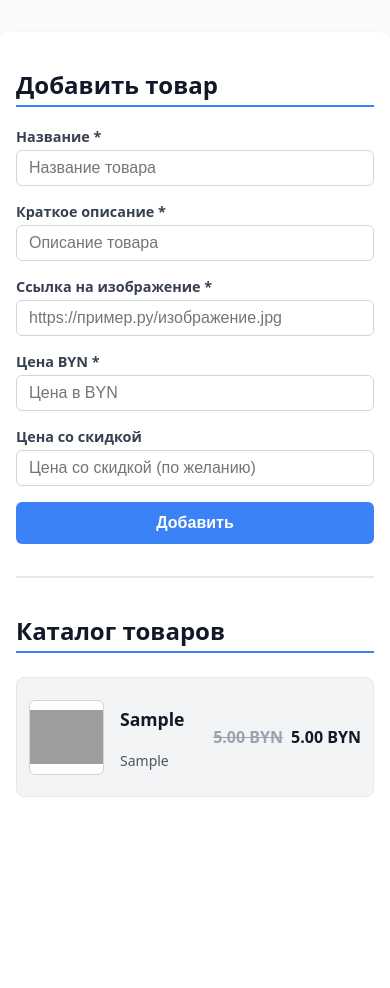
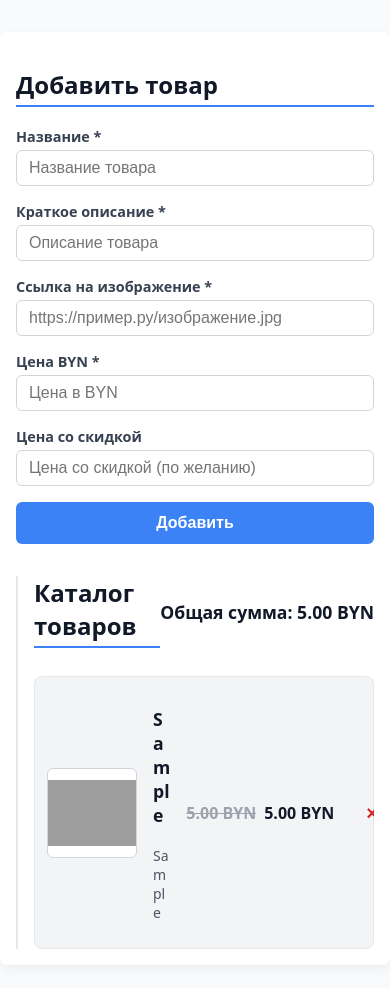
Before and after one commit to skirwey/itstep_course, a React app in the folder Catalog/: page / in a window 390 px wide. Both pictures are taken after typing "Sample", "Sample", "https://example.com", "5", "5" into the empty fields and a click on the button "Добавить". Built offline with nearby package versions, Linux system fonts and the light colour scheme; grey boxes are pictures that could not be loaded.

Commit message:
каталог туду

```diff
--- a/Catalog/src/js/ProductCatalog.js
+++ b/Catalog/src/js/ProductCatalog.js
@@ -1,6 +1,5 @@
-import '../scss/index.scss';
+// ProductCatalog.jsx
 import React, { useEffect, useState } from "react";
-import ReactDOM from "react-dom/client";
 
 const LS_KEY = "productCatalog";
 
@@ -33,24 +32,19 @@ export default function ProductCatalog() {
     setForm({ ...form, [name]: value });
   }
 
-    function validateForm () {
+  function validateForm() {
     const { title, description, image, price, discountPrice } = form;
-        if (
-            title === "" || description === "" || image === "" || price === ""
-        ) {
+    if (title === "" || description === "" || image === "" || price === "") {
       return false;
     }
-        if (isNaN(Number(price)) || Number(price) < 0) {
+    if (isNaN(Number(price))) {
       return false;
     }
     if (discountPrice !== "") {
-            if (
-                isNaN(Number(discountPrice)) ||
-                Number(discountPrice) < 0 ||
-                Number(discountPrice) > Number(price)
-            ) {
+      if (isNaN(Number(discountPrice))) {
         return false;
       }
+
     }
     return true;
   }
@@ -59,8 +53,8 @@ export default function ProductCatalog() {
     event.preventDefault();
     if (!validateForm()) {
       alert(
-                "Пожалуйста, заполните все обязательные полякорректно." +
-                " Цены должны быть числовыми, скидочная цена не больше основной"
+        "Пожалуйста, заполните все обязательные поля корректно.\n" +
+        "Цены должны быть числовыми."
       );
       return;
     }
@@ -70,7 +64,8 @@ export default function ProductCatalog() {
       description: form.description,
       image: form.image,
       price: Number(form.price).toFixed(2),
-            discountPrice: form.discountPrice === "" ? null : Number(form.discountPrice).toFixed(2),
+      discountPrice:
+        form.discountPrice === "" ? null : Number(form.discountPrice).toFixed(2),
     };
     setProducts((p) => [newProduct, ...p]);
     setForm({
@@ -81,6 +76,15 @@ export default function ProductCatalog() {
       discountPrice: "",
     });
   }
+
+  function deleteProduct(id) {
+    setProducts((p) => p.filter((product) => product.id !== id));
+  }
+
+  const totalSum = products.reduce((sum, product) => {
+    const price = product.discountPrice ?? product.price;
+    return sum + parseFloat(price);
+  }, 0);
 
   return (
     <div className="container">
@@ -151,18 +155,22 @@ export default function ProductCatalog() {
         </label>
         <button type="submit">Добавить</button>
       </form>
+
       <section className="catalog">
+        <div className="catalog-header">
           <h2>Каталог товаров</h2>
+          <div className="total-sum">
+            Общая сумма: {totalSum.toFixed(2)} BYN
+          </div>
+        </div>
+
         {products.length === 0 ? (
           <div className="empty">Пока товаров нет</div>
         ) : (
           products.map(
             ({ id, title, description, image, price, discountPrice }) => (
               <article key={id} className="product">
-                                <img
-                                    src={image}
-                                    alt={title}
-                                />
+                <img src={image} alt={title} />
                 <div className="product-info">
                   <h3 className="product-title">{title}</h3>
                   <p className="product-desc">{description}</p>
@@ -177,6 +185,15 @@ export default function ProductCatalog() {
                     <span>{price} BYN</span>
                   )}
                 </div>
+                <button
+                  onClick={() => deleteProduct(id)}
+                  aria-label={`Удалить товар ${title}`}
+                  className="delete-button"
+                  title="Удалить товар"
+                  type="button"
+                >
+                  ×
+                </button>
               </article>
             )
           )
--- a/Catalog/src/scss/index.scss
+++ b/Catalog/src/scss/index.scss
@@ -1,3 +1,4 @@
+/* styles.scss */
 * {
   box-sizing: border-box;
 }
@@ -83,13 +84,25 @@
   border-left: 2px solid #e5e7eb;
   padding-left: 1rem;
 }
-  .catalog h2 {
+.catalog-header {
+  display: flex;
+  justify-content: space-between;
+  align-items: center;
+  margin-bottom: 0.75rem;
+}
+.catalog-header h2 {
   font-size: 1.5rem;
   font-weight: 700;
   color: #111827;
   border-bottom: 2px solid #3b82f6;
   padding-bottom: 0.25rem;
-    margin-bottom: 0.5rem;
+  margin: 0;
+}
+.total-sum {
+  font-weight: 700;
+  color: #111827;
+  font-size: 1.1rem;
+  white-space: nowrap;
 }
 .empty {
   font-size: 1rem;
@@ -144,23 +157,19 @@
   color: #9ca3af;
   margin-right: 0.5rem;
 }
-  @media (max-width: 768px) {
-    .container {
-      flex-direction: column;
-      max-width: 100%;
+.delete-button {
+  margin-left: 1rem;
+  background: transparent;
+  border: none;
+  color: #dc2626;
+  font-weight: 700;
+  cursor: pointer;
+  font-size: 1.25rem;
+  user-select: none;
+  flex-shrink: 0;
+  line-height: 1;
+  padding: 0;
 }
-    .catalog {
-      border-left: none;
-      border-top: 2px solid #e5e7eb;
-      padding-left: 0;
-      padding-top: 1rem;
-      max-height: none;
+.delete-button:hover {
+  color: #b91c1c;
 }
-    .product-price {
-      min-width: auto;
-    }
-    .product img {
-      width: 75px;
-      height: 75px;
-    }
-  }
```
Lines whose indentation alone changed are shown as unchanged.
